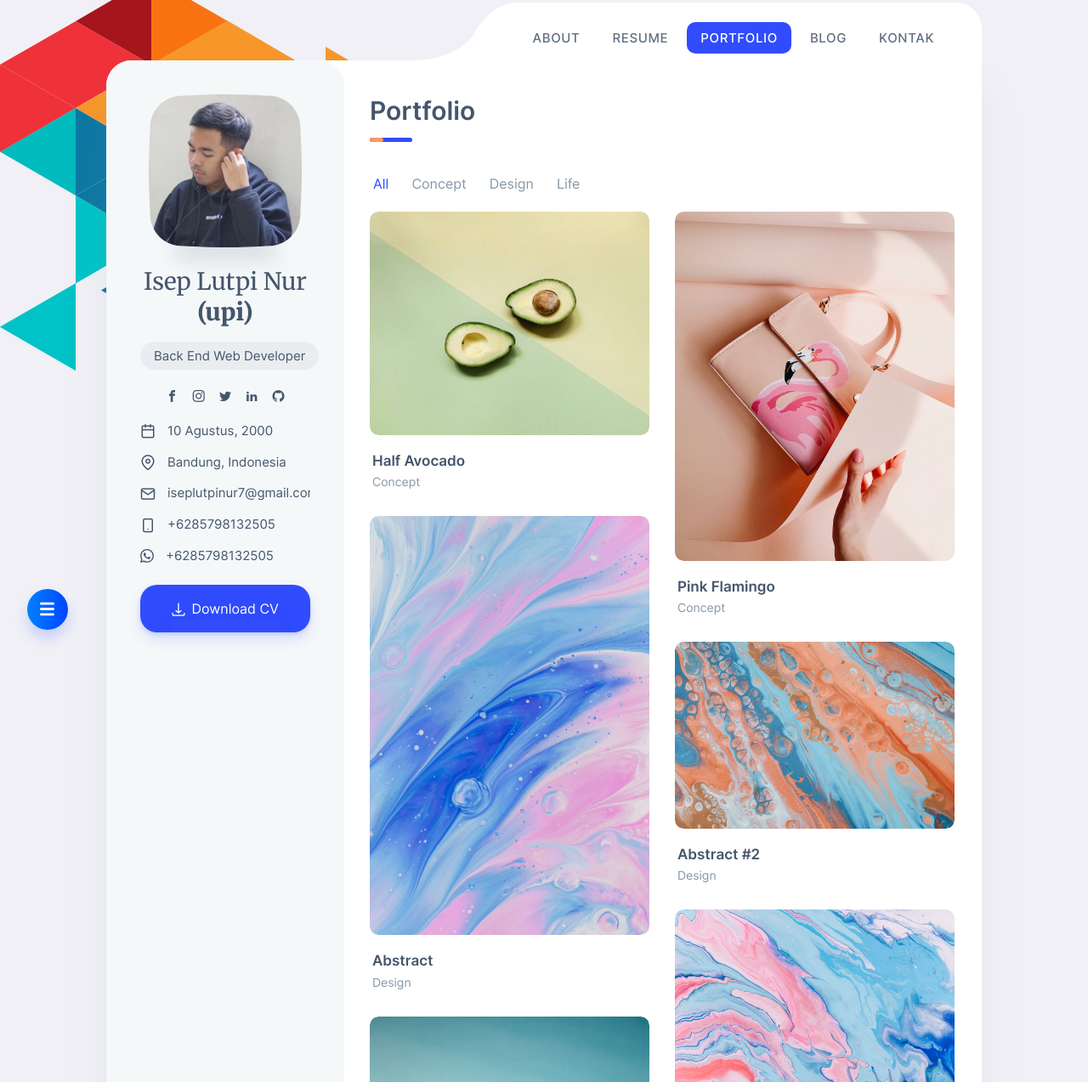
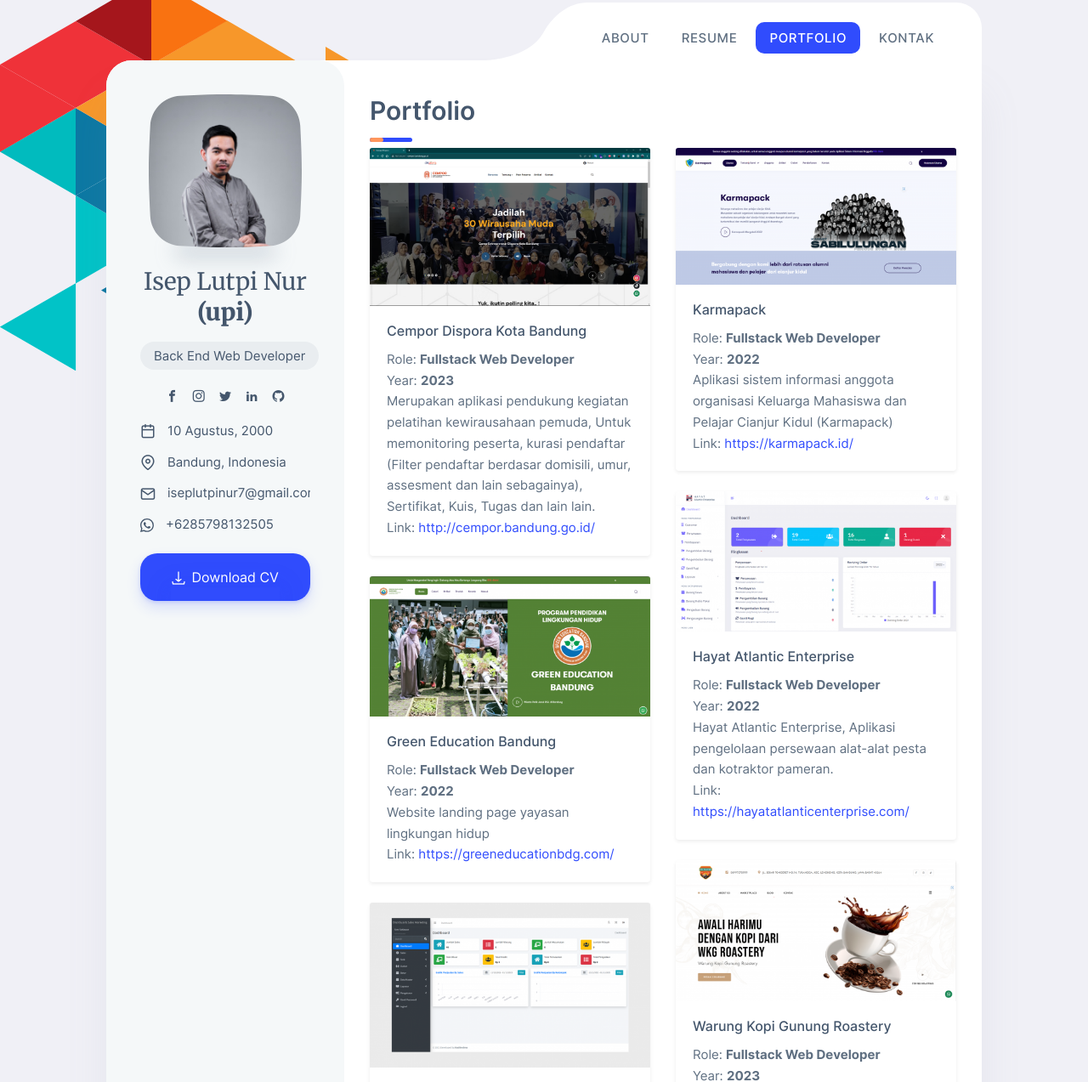
Before and after one commit to upi20/upi20.github.io, a plain HTML site: page portfolio.html in a window 1280 px wide. Shown: the part 27-1300 px from the top of the page at 85% size. Drawn offline with Linux system fonts and the light colour scheme; files whose address does not match are found by name.

Commit message:
update portfolio

```diff
--- a/assets/script.js
+++ b/assets/script.js
@@ -1,9 +1,8 @@
-
 $(document).ready(function () {
-  $('.sticky-column').html(`<div class="avatar-wrap">
+  $(".sticky-column").html(`<div class="avatar-wrap">
     <svg class="avatar avatar--180" viewBox="0 0 188 188">
       <g class="avatar__box">
-        <image xlink:href="/iseplutpi.webp" height="100%" width="100%" />
+        <image xlink:href="/iseplutpi.jpg" height="100%" width="100%" />
       </g>
     </svg>
   </div>
@@ -31,9 +30,9 @@ $(document).ready(function () {
     <li class="contact-block__item" data-toggle="tooltip" data-placement="top" title="E-mail">
       <a href="mailto:iseplutpinur7@gmail.com"><i class="font-icon icon-mail"></i>iseplutpinur7@gmail.com</a>
     </li>
-    <li class="contact-block__item" data-toggle="tooltip" data-placement="top" title="Phone">
+    <!-- <li class="contact-block__item" data-toggle="tooltip" data-placement="top" title="Phone">
       <a href="tel:+6285798132505"><i class="font-icon icon-smartphone"></i>+6285798132505</a>
-    </li>
+    </li>-->
     <li class="contact-block__item" data-toggle="tooltip" data-placement="top" title="WhatsApp">
       <a href="https://wa.me/6285798132505"><i class="font-icon"><svg xmlns="http://www.w3.org/2000/svg" width="16" height="16" fill="currentColor" class="bi bi-whatsapp" viewBox="0 0 16 16">
       <path d="M13.601 2.326A7.854 7.854 0 0 0 7.994 0C3.627 0 .068 3.558.064 7.926c0 1.399.366 2.76 1.057 3.965L0 16l4.204-1.102a7.933 7.933 0 0 0 3.79.965h.004c4.368 0 7.926-3.558 7.93-7.93A7.898 7.898 0 0 0 13.6 2.326zM7.994 14.521a6.573 6.573 0 0 1-3.356-.92l-.24-.144-2.494.654.666-2.433-.156-.251a6.56 6.56 0 0 1-1.007-3.505c0-3.626 2.957-6.584 6.591-6.584a6.56 6.56 0 0 1 4.66 1.931 6.557 6.557 0 0 1 1.928 4.66c-.004 3.639-2.961 6.592-6.592 6.592zm3.615-4.934c-.197-.099-1.17-.578-1.353-.646-.182-.065-.315-.099-.445.099-.133.197-.513.646-.627.775-.114.133-.232.148-.43.05-.197-.1-.836-.308-1.592-.985-.59-.525-.985-1.175-1.103-1.372-.114-.198-.011-.304.088-.403.087-.088.197-.232.296-.346.1-.114.133-.198.198-.33.065-.134.034-.248-.015-.347-.05-.099-.445-1.076-.612-1.47-.16-.389-.323-.335-.445-.34-.114-.007-.247-.007-.38-.007a.729.729 0 0 0-.529.247c-.182.198-.691.677-.691 1.654 0 .977.71 1.916.81 2.049.098.133 1.394 2.132 3.383 2.992.47.205.84.326 1.129.418.475.152.904.129 1.246.08.38-.058 1.171-.48 1.338-.943.164-.464.164-.86.114-.943-.049-.084-.182-.133-.38-.232z"/>
--- a/portfolio.html
+++ b/portfolio.html
@@ -78,11 +78,11 @@
 
 		<div class="nav-wrap">
 			<ul class="nav">
-				<li class="nav__item"><a href="index.html">About</a></li>
-				<li class="nav__item"><a href="resume.html">Resume</a></li>
-				<li class="nav__item"><a class="active" href="portfolio.html">Portfolio</a></li>
-				<li class="nav__item"><a href="blog.html">Blog</a></li>
-				<li class="nav__item"><a href="contact.html">Kontak</a></li>
+				<li class="nav__item"><a href="/index.html">About</a></li>
+				<li class="nav__item"><a href="/resume.html">Resume</a></li>
+				<li class="nav__item"><a class="active" href="/portfolio.html">Portfolio</a></li>
+				<!-- <li class="nav__item"><a href="/blog.html">Blog</a></li> -->
+				<li class="nav__item"><a href="/contact.html">Kontak</a></li>
 			</ul>
 		</div>
 
@@ -99,134 +99,9 @@
 				<div class="section mt-0">
 					<h1 class="title title--h1 title__separate">Portfolio</h1>
 				</div>
-				<!-- Filter -->
-				<div class="select section">
-					<span class="placeholder">Select category</span>
-					<ul class="filter">
-						<li class="filter__item">Category</li>
-						<li class="filter__item active" data-filter="*"><a class="filter__link active"
-								href="#filter">All</a></li>
-						<li class="filter__item" data-filter=".category-concept"><a class="filter__link"
-								href="#filter">Concept</a></li>
-						<li class="filter__item" data-filter=".category-design"><a class="filter__link"
-								href="#filter">Design</a></li>
-						<li class="filter__item" data-filter=".category-life"><a class="filter__link"
-								href="#filter">Life</a></li>
-					</ul>
-					<input type="hidden" name="changemetoo" />
-				</div>
+				<div class="row grid" id="portfolios"> </div>
 
-				<!-- Content -->
-				<div class="gallery-grid js-grid js-filter-container">
-					<div class="gutter-sizer"></div>
-					<!-- Item 1 -->
-					<figure class="gallery-grid__item category-concept">
-						<div class="gallery-grid__image-wrap">
-							<img class="gallery-grid__image cover lazyload" src="./assets/img/image_01.jpg" data-zoom
-								  alt="" />
-						</div>
-						<figcaption class="gallery-grid__caption">
-							<h4 class="title title--h4 gallery-grid__title">Half Avocado</h4>
-							<span class="gallery-grid__category">Concept</span>
-						</figcaption>
-					</figure>
 
-					<!-- Item 2 -->
-					<figure class="gallery-grid__item category-concept">
-						<div class="gallery-grid__image-wrap">
-							<img class="gallery-grid__image cover lazyload" src="./assets/img/image_02.jpg" data-zoom
-								  alt="" />
-						</div>
-						<figcaption class="gallery-grid__caption">
-							<h4 class="title title--h4 gallery-grid__title">Pink Flamingo</h4>
-							<span class="gallery-grid__category">Concept</span>
-						</figcaption>
-					</figure>
-
-					<!-- Item 3 -->
-					<figure class="gallery-grid__item category-design">
-						<div class="gallery-grid__image-wrap">
-							<img class="gallery-grid__image cover lazyload" src="./assets/img/image_03.jpg" data-zoom
-								  alt="" />
-						</div>
-						<figcaption class="gallery-grid__caption">
-							<h4 class="title title--h4 gallery-grid__title">Abstract</h4>
-							<span class="gallery-grid__category">Design</span>
-						</figcaption>
-					</figure>
-
-					<!-- Item 4 -->
-					<figure class="gallery-grid__item category-design">
-						<div class="gallery-grid__image-wrap">
-							<img class="gallery-grid__image cover lazyload" src="./assets/img/image_04.jpg" data-zoom
-								  alt="" />
-						</div>
-						<figcaption class="gallery-grid__caption">
-							<h4 class="title title--h4 gallery-grid__title">Abstract #2</h4>
-							<span class="gallery-grid__category">Design</span>
-						</figcaption>
-					</figure>
-
-					<!-- Item 5 -->
-					<figure class="gallery-grid__item category-design">
-						<div class="gallery-grid__image-wrap">
-							<img class="gallery-grid__image cover lazyload" src="./assets/img/image_05.jpg" data-zoom
-								  alt="" />
-						</div>
-						<figcaption class="gallery-grid__caption">
-							<h4 class="title title--h4 gallery-grid__title">Abstract #3</h4>
-							<span class="gallery-grid__category">Design</span>
-						</figcaption>
-					</figure>
-
-					<!-- Item 6 -->
-					<figure class="gallery-grid__item category-life">
-						<div class="gallery-grid__image-wrap">
-							<img class="gallery-grid__image cover lazyload" src="./assets/img/image_06.jpg" data-zoom
-								  alt="" />
-						</div>
-						<figcaption class="gallery-grid__caption">
-							<h4 class="title title--h4 gallery-grid__title">Golden Gate</h4>
-							<span class="gallery-grid__category">Life</span>
-						</figcaption>
-					</figure>
-
-					<!-- Item 7 -->
-					<figure class="gallery-grid__item category-concept">
-						<div class="gallery-grid__image-wrap">
-							<img class="gallery-grid__image cover lazyload" src="./assets/img/image_07.jpg" data-zoom
-								  alt="" />
-						</div>
-						<figcaption class="gallery-grid__caption">
-							<h4 class="title title--h4 gallery-grid__title">Peach</h4>
-							<span class="gallery-grid__category">Concept</span>
-						</figcaption>
-					</figure>
-
-					<!-- Item 8 -->
-					<figure class="gallery-grid__item category-design">
-						<div class="gallery-grid__image-wrap">
-							<img class="gallery-grid__image cover lazyload" src="./assets/img/image_08.jpg" data-zoom
-								  alt="" />
-						</div>
-						<figcaption class="gallery-grid__caption">
-							<h4 class="title title--h4 gallery-grid__title">Abstract #4</h4>
-							<span class="gallery-grid__category">Design</span>
-						</figcaption>
-					</figure>
-
-					<!-- Item 9 -->
-					<figure class="gallery-grid__item category-life">
-						<div class="gallery-grid__image-wrap">
-							<img class="gallery-grid__image cover lazyload" src="./assets/img/image_09.jpg" data-zoom
-								  alt="" />
-						</div>
-						<figcaption class="gallery-grid__caption">
-							<h4 class="title title--h4 gallery-grid__title">Hedgehog</h4>
-							<span class="gallery-grid__category">Life</span>
-						</figcaption>
-					</figure>
-				</div>
 			</div><!-- Content End -->
 		</div><!-- Wrapper End -->
 	</main>
@@ -235,16 +110,16 @@
 	<svg class="svg-defs">
 		<clipPath id="avatar-box">
 			<path
-					d="M1.85379 38.4859C2.9221 18.6653 18.6653 2.92275 38.4858 1.85453 56.0986.905299 77.2792 0 94 0c16.721 0 37.901.905299 55.514 1.85453 19.821 1.06822 35.564 16.81077 36.632 36.63137C187.095 56.0922 188 77.267 188 94c0 16.733-.905 37.908-1.854 55.514-1.068 19.821-16.811 35.563-36.632 36.631C131.901 187.095 110.721 188 94 188c-16.7208 0-37.9014-.905-55.5142-1.855-19.8205-1.068-35.5637-16.81-36.63201-36.631C.904831 131.908 0 110.733 0 94c0-16.733.904831-37.9078 1.85379-55.5141z" />
+				d="M1.85379 38.4859C2.9221 18.6653 18.6653 2.92275 38.4858 1.85453 56.0986.905299 77.2792 0 94 0c16.721 0 37.901.905299 55.514 1.85453 19.821 1.06822 35.564 16.81077 36.632 36.63137C187.095 56.0922 188 77.267 188 94c0 16.733-.905 37.908-1.854 55.514-1.068 19.821-16.811 35.563-36.632 36.631C131.901 187.095 110.721 188 94 188c-16.7208 0-37.9014-.905-55.5142-1.855-19.8205-1.068-35.5637-16.81-36.63201-36.631C.904831 131.908 0 110.733 0 94c0-16.733.904831-37.9078 1.85379-55.5141z" />
 		</clipPath>
 		<clipPath id="avatar-hexagon">
 			<path
-					d="M0 27.2891c0-4.6662 2.4889-8.976 6.52491-11.2986L31.308 1.72845c3.98-2.290382 8.8697-2.305446 12.8637-.03963l25.234 14.31558C73.4807 18.3162 76 22.6478 76 27.3426V56.684c0 4.6805-2.5041 9.0013-6.5597 11.3186L44.4317 82.2915c-3.9869 2.278-8.8765 2.278-12.8634 0L6.55974 68.0026C2.50414 65.6853 0 61.3645 0 56.684V27.2891z" />
+				d="M0 27.2891c0-4.6662 2.4889-8.976 6.52491-11.2986L31.308 1.72845c3.98-2.290382 8.8697-2.305446 12.8637-.03963l25.234 14.31558C73.4807 18.3162 76 22.6478 76 27.3426V56.684c0 4.6805-2.5041 9.0013-6.5597 11.3186L44.4317 82.2915c-3.9869 2.278-8.8765 2.278-12.8634 0L6.55974 68.0026C2.50414 65.6853 0 61.3645 0 56.684V27.2891z" />
 		</clipPath>
 	</svg>
 
 	<!-- Demo Menu -->
-	<div class="btnSlideNav slideOpen"></div>
+	<!-- <div class="btnSlideNav slideOpen"></div>
 	<div class="btnSlideNav slideClose"></div>
 	<ul class="slideNav">
 		<li class="slideNav__item"><a href="one-page.html">1. Single page</a></li>
@@ -254,7 +129,7 @@
 		<li class="slideNav__item"><a href="background-5.html">5. Background 5</a></li>
 		<li class="slideNav__item"><a href="background-6.html">6. Background 6</a></li>
 	</ul>
-	<div class="overlay-slideNav"></div>
+	<div class="overlay-slideNav"></div> -->
 	<!-- Demo Menu -->
 
 	<!-- JavaScripts -->
@@ -264,6 +139,121 @@
 
 	<script src="./assets/demo/plugins-demo.js"></script>
 	<script src="./assets/script.js"></script>
+	<script src="https://assets.iseplutpi.site/sash/assets/plugins/mansory.min.js"></script>
+
+	<script>
+		const container = document.getElementById('portfolios');
+		const portfolios = [
+			{
+				title: 'Cempor Dispora Kota Bandung',
+				role: 'Fullstack Web Developer',
+				year: 2023,
+				link: 'http://cempor.bandung.go.id/',
+				image: '/assets/img/portfolio/cempordispora.png',
+				description: 'Merupakan aplikasi pendukung kegiatan pelatihan kewirausahaan pemuda, Untuk memonitoring peserta, kurasi pendaftar (Filter pendaftar berdasar domisili, umur, assesment dan lain sebagainya), Sertifikat, Kuis, Tugas dan lain lain.',
+			},
+			{
+				title: 'Karmapack',
+				role: 'Fullstack Web Developer',
+				year: 2022,
+				link: 'https://karmapack.id/',
+				image: '/assets/img/portfolio/Karmapack.md.png',
+				description: 'Aplikasi sistem informasi anggota organisasi Keluarga Mahasiswa dan Pelajar Cianjur Kidul (Karmapack)',
+			},
+			{
+				title: 'Hayat Atlantic Enterprise',
+				role: 'Fullstack Web Developer',
+				year: 2022,
+				link: 'https://hayatatlanticenterprise.com/',
+				image: '/assets/img/portfolio/hae.png',
+				description: 'Hayat Atlantic Enterprise, Aplikasi pengelolaan persewaan alat-alat pesta dan kotraktor pameran.',
+			},
+			{
+				title: 'Green Education Bandung',
+				role: 'Fullstack Web Developer',
+				year: 2022,
+				link: 'https://greeneducationbdg.com/',
+				image: '/assets/img/portfolio/geb.png',
+				description: 'Website landing page yayasan lingkungan hidup',
+			},
+			{
+				title: 'Warung Kopi Gunung Roastery',
+				role: 'Fullstack Web Developer',
+				year: 2023,
+				link: 'https://warungkopigunungroastery.com/',
+				image: '/assets/img/portfolio/wkg-roastery.md.png',
+				description: 'Website company profile Warung Kopi Gunung Roastery',
+			},
+			{
+				title: 'Distribusi Sales Marketing',
+				role: 'Fullstack Web Developer',
+				year: 2022,
+				link: 'https://distribusi.com/',
+				image: '/assets/img/portfolio/4-distribusi-large.md.png',
+				description: 'Web aplikasi yang mengelola data distribusi suatu perusahaan / umkm dari proses distribusi, target dan pencapaian sales marketing.',
+			},
+			{
+				title: 'RAB Community',
+				role: 'Fullstack Web Developer',
+				year: 2022,
+				link: 'https://laporanclc.com/',
+				image: '/assets/img/portfolio/3-rab-community-large.md.png',
+				description: 'Web aplikasi perusahaan, organisasi ataupun komunitas yang mempermudah dalam mengelola RAB dari proses pembuatan, pengajuan, diterima, proses belanja dan sampai kepada laporan yang mudah dibaca.',
+			},
+			{
+				title: 'Toko bunga papan ucapan bandung',
+				role: 'Fullstack Web Developer',
+				year: 2022,
+				link: 'https://iseplutpi.site/app/tokobunga/',
+				image: '/assets/img/portfolio/tokobunga.png',
+				description: 'Landing page Toko Bunga Papan Ucapan Bandung View Produk',
+			},
+			{
+				title: 'Coco infinity',
+				role: 'Fullstack Web Developer',
+				year: 2022,
+				link: 'https://iseplutpi.site/app/serabut-kelapa/',
+				image: '/assets/img/portfolio/cocoinfinity.png',
+				description: 'Landing page COCONUT SUPPLIER',
+			},
+			{
+				title: 'Surat Desa',
+				role: 'Fullstack Web Developer',
+				year: 2022,
+				link: 'https://suratdesa.satucinta.com/',
+				image: '/assets/img/portfolio/surat desa.png',
+				description: 'Aplikasi surat menyurat desa wangunsari lembang, penanganan dokumen masyarakat desa.',
+			},
+		];
+		let htmlBuilder = '';
+		portfolios.map(e => {
+			htmlBuilder += `<div class="grid-item col-md-6">
+						<div class="card border-0 shadow-sm mb-4">
+							<img src="${e.image}" class="card-img-top" alt="${e.title}">
+							<div class="card-body">
+								<h5 class="card-title h6">${e.title}</h5>
+								<p class="card-text">
+									Role: <b>${e.role}</b><br>
+									Year: <b>${e.year}</b><br>
+									${e.description}
+									<br>
+									Link: <a href="${e.link}">${e.link}</a>
+								</p>
+							</div>
+						</div>
+					</div>`;
+		});
+		container.innerHTML = `<div class="grid-sizer col-md-6"></div>${htmlBuilder}`;
+	</script>
+
+	<script>
+		setTimeout(() => {
+			$grid = new Masonry(document.querySelector('.grid'), {
+				itemSelector: '.grid-item',
+				columnWidth: '.grid-sizer'
+			});
+		}, 1000);
+	</script>
 </body>
 
 </html>
```
Also changed, not shown: blog.html (+9 -9 lines), contact.html (+17 -18 lines), index.html (+12 -17 lines), resume.html (+57 -50 lines), single-post.html (+11 -13 lines), assets/img/portfolio/3-rab-community-large.md.png (added), assets/img/portfolio/4-distribusi-large.md.png (added), assets/img/portfolio/Karmapack.md.png (added), assets/img/portfolio/cempordispora.png (added), assets/img/portfolio/cocoinfinity.png (added), assets/img/portfolio/geb.png (added), assets/img/portfolio/hae.png (added), assets/img/portfolio/surat desa.png (added), assets/img/portfolio/tokobunga.png (added), 2 more files, 1 other file.
